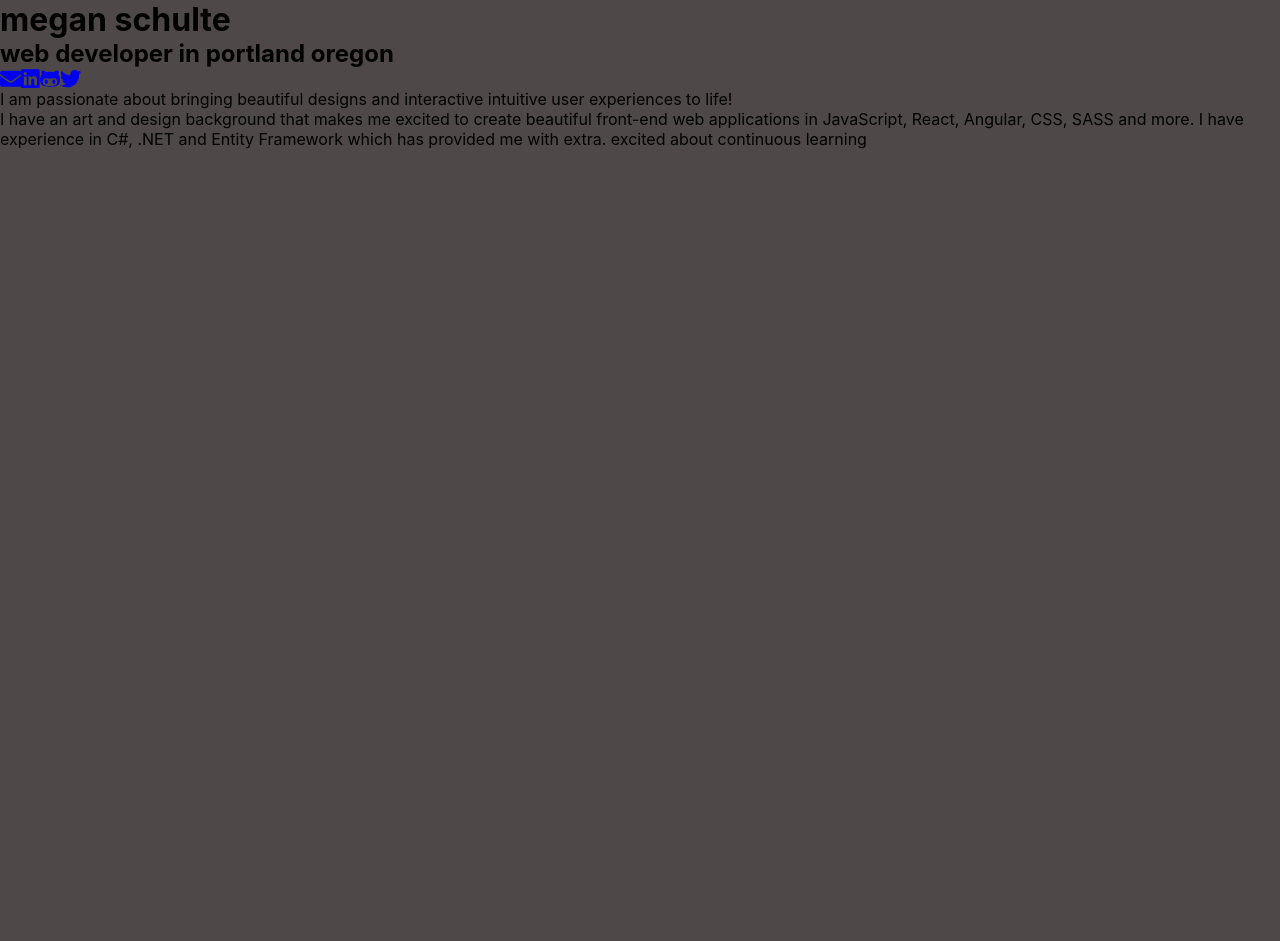
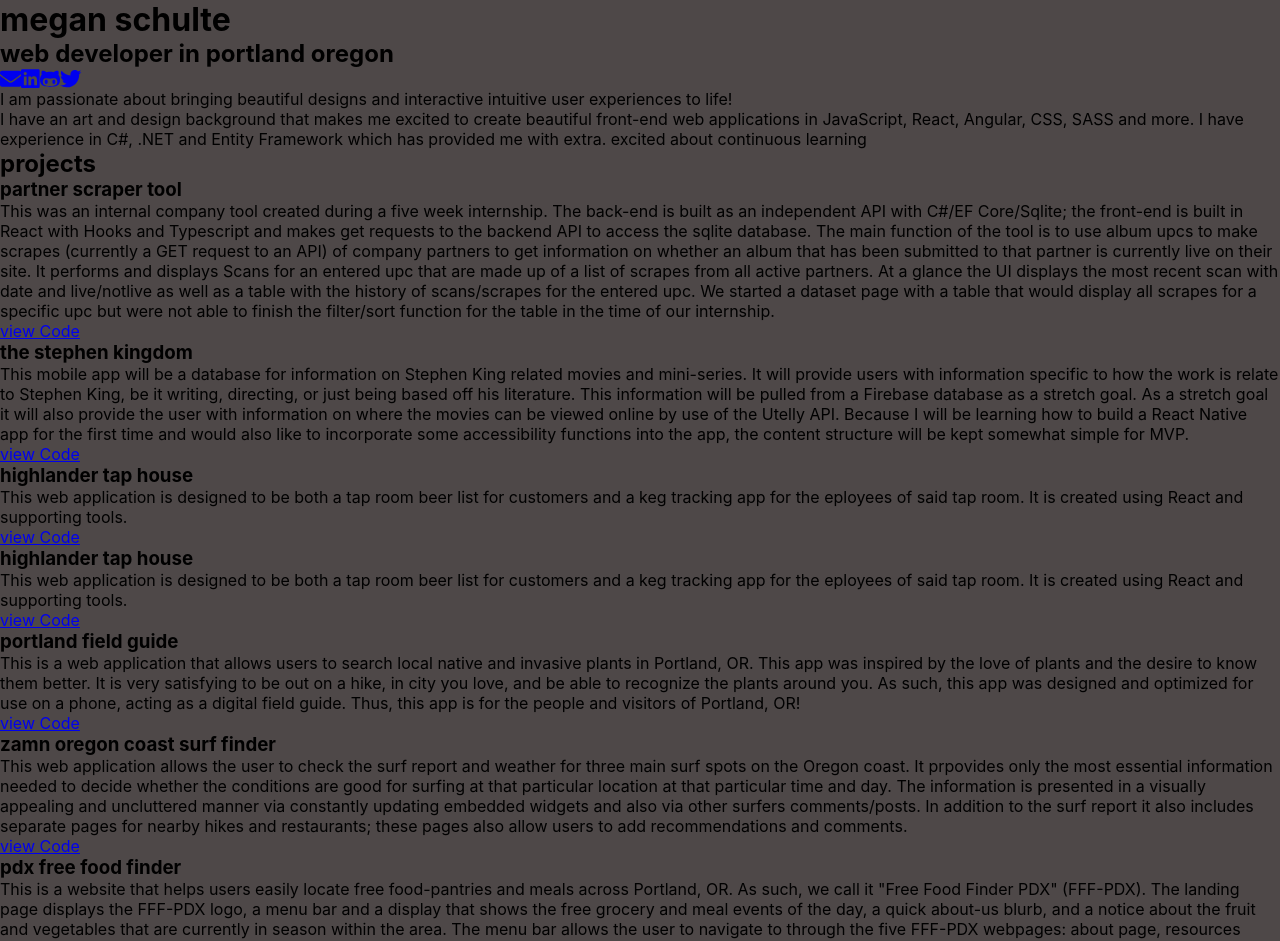
Before and after one commit to meganschultepdx/ms-portfolio, a React (Create React App) app: page / in a window 1280 px wide. Shown: the top 941 px of the page. Before the commit the page ends 800 px from the top, so only its background shows below. Built offline with nearby package versions, Linux system fonts and the light colour scheme.

Commit message:
add project component

```diff
--- a/src/App.js
+++ b/src/App.js
@@ -2,12 +2,14 @@ import React from "react";
 import "./App.css";
 import HeaderT from "./Components/HeaderT";
 import About from "./Components/About";
+import Projects from "./Components/Projects";
 
 function App() {
 	return (
 		<div className="App">
 			<HeaderT />
 			<About />
+			<Projects />
 		</div>
 	);
 }
--- /dev/null
+++ b/src/Components/Projects.jsx
@@ -0,0 +1,105 @@
+import React from "react";
+
+const Projects = () => {
+	return (
+		<div className="projects">
+			<h2>projects</h2>
+			<h3>partner scraper tool</h3>
+			<p>
+				This was an internal company tool created during a five week internship.
+				The back-end is built as an independent API with C#/EF Core/Sqlite; the
+				front-end is built in React with Hooks and Typescript and makes get
+				requests to the backend API to access the sqlite database. The main
+				function of the tool is to use album upcs to make scrapes (currently a
+				GET request to an API) of company partners to get information on whether
+				an album that has been submitted to that partner is currently live on
+				their site. It performs and displays Scans for an entered upc that are
+				made up of a list of scrapes from all active partners. At a glance the
+				UI displays the most recent scan with date and live/notlive as well as a
+				table with the history of scans/scrapes for the entered upc. We started
+				a dataset page with a table that would display all scrapes for a
+				specific upc but were not able to finish the filter/sort function for
+				the table in the time of our internship.
+			</p>
+			<a href="https://github.com/meganschultepdx/Epicodus-Internship-Project">
+				view Code
+			</a>
+			<h3>the stephen kingdom</h3>
+			<p>
+				This mobile app will be a database for information on Stephen King
+				related movies and mini-series. It will provide users with information
+				specific to how the work is relate to Stephen King, be it writing,
+				directing, or just being based off his literature. This information will
+				be pulled from a Firebase database as a stretch goal. As a stretch goal
+				it will also provide the user with information on where the movies can
+				be viewed online by use of the Utelly API. Because I will be learning
+				how to build a React Native app for the first time and would also like
+				to incorporate some accessibility functions into the app, the content
+				structure will be kept somewhat simple for MVP.
+			</p>
+			<a href="https://github.com/meganschultepdx/the-stephen-kingdom">
+				view Code
+			</a>
+			<h3>highlander tap house</h3>
+			<p>
+				This web application is designed to be both a tap room beer list for
+				customers and a keg tracking app for the eployees of said tap room. It
+				is created using React and supporting tools.
+			</p>
+			<a href="https://github.com/meganschultepdx/highlander-tap-house">
+				view Code
+			</a>
+			<h3>highlander tap house</h3>
+			<p>
+				This web application is designed to be both a tap room beer list for
+				customers and a keg tracking app for the eployees of said tap room. It
+				is created using React and supporting tools.
+			</p>
+			<a href="https://github.com/meganschultepdx/highlander-tap-house">
+				view Code
+			</a>
+			<h3>portland field guide</h3>
+			<p>
+				This is a web application that allows users to search local native and
+				invasive plants in Portland, OR. This app was inspired by the love of
+				plants and the desire to know them better. It is very satisfying to be
+				out on a hike, in city you love, and be able to recognize the plants
+				around you. As such, this app was designed and optimized for use on a
+				phone, acting as a digital field guide. Thus, this app is for the people
+				and visitors of Portland, OR!
+			</p>
+			<a href="https://github.com/meganschultepdx/Portland-field-guide">
+				view Code
+			</a>
+			<h3>zamn oregon coast surf finder</h3>
+			<p>
+				This web application allows the user to check the surf report and
+				weather for three main surf spots on the Oregon coast. It prpovides only
+				the most essential information needed to decide whether the conditions
+				are good for surfing at that particular location at that particular time
+				and day. The information is presented in a visually appealing and
+				uncluttered manner via constantly updating embedded widgets and also via
+				other surfers comments/posts. In addition to the surf report it also
+				includes separate pages for nearby hikes and restaurants; these pages
+				also allow users to add recommendations and comments.
+			</p>
+			<a href="https://github.com/meganschultepdx/ZAMN.Solution">view Code</a>
+			<h3>pdx free food finder</h3>
+			<p>
+				This is a website that helps users easily locate free food-pantries and
+				meals across Portland, OR. As such, we call it "Free Food Finder PDX"
+				(FFF-PDX). The landing page displays the FFF-PDX logo, a menu bar and a
+				display that shows the free grocery and meal events of the day, a quick
+				about-us blurb, and a notice about the fruit and vegetables that are
+				currently in season within the area. The menu bar allows the user to
+				navigate to through the five FFF-PDX webpages: about page, resources
+				page, calendar page, map page, and a link back to the homepage.
+			</p>
+			<a href="https://github.com/meganschultepdx/free-food-finder">
+				view Code
+			</a>
+		</div>
+	);
+};
+
+export default Projects;
```
